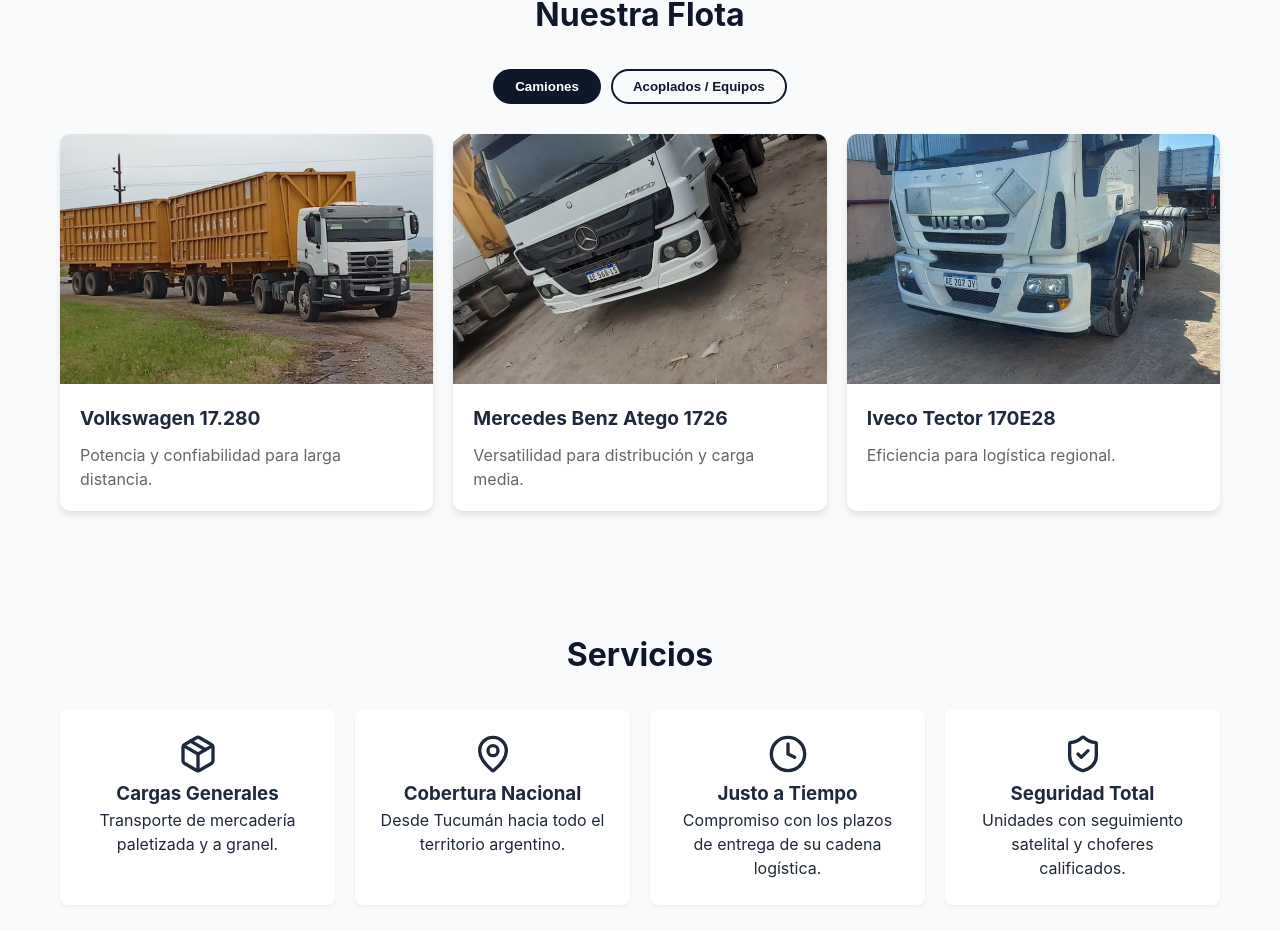
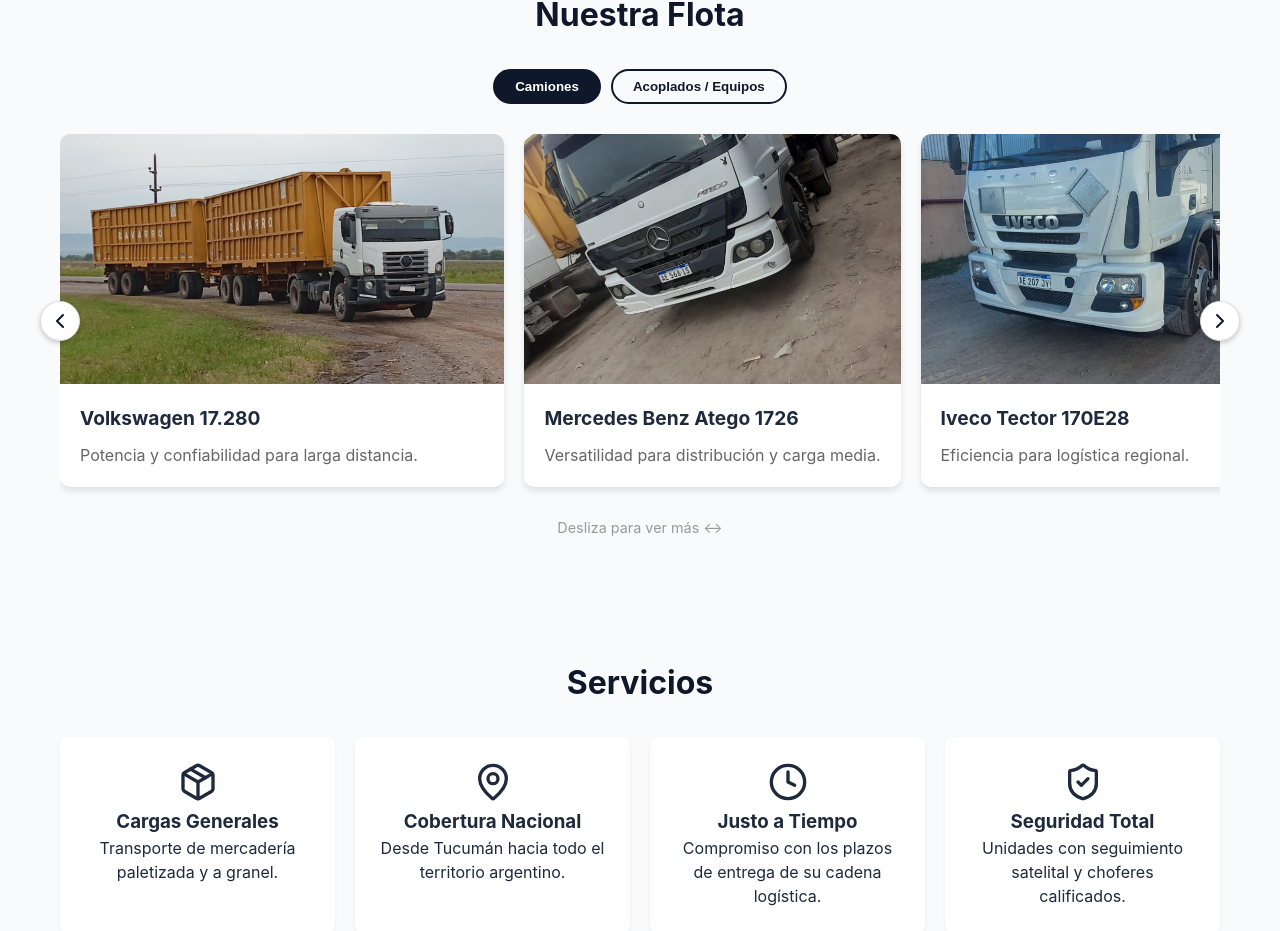
Before and after one commit to azafe/WebTransporteZafe, a React (Vite) app: page / in a window 1280 px wide. Shown: the part 1155-2086 px from the top of the page. Built offline with nearby package versions, Linux system fonts and the light colour scheme.

Commit message:
✅ Carrusel implementado. Ahora puedes deslizar las tarjetas en el celular.

```diff
--- a/src/components/Fleet.jsx
+++ b/src/components/Fleet.jsx
@@ -1,49 +1,34 @@
-import React, { useState } from 'react';
+import React, { useState, useRef } from 'react';
+import { ChevronLeft, ChevronRight } from 'lucide-react';
 
 export default function Fleet() {
   const [activeTab, setActiveTab] = useState('camiones');
+  const scrollRef = useRef(null);
 
   const fleetData = {
     camiones: [
-      {
-        id: 1,
-        title: 'Volkswagen 17.280',
-        desc: 'Potencia y confiabilidad para larga distancia.',
-        image: '/img/VW17280.jpg'
-      },
-      {
-        id: 2,
-        title: 'Mercedes Benz Atego 1726',
-        desc: 'Versatilidad para distribución y carga media.',
-        image: '/img/Atego1726.jpg'
-      },
-      {
-        id: 3,
-        title: 'Iveco Tector 170E28',
-        desc: 'Eficiencia para logística regional.',
-        image: '/img/iveco17280.JPG'
-      },
+      { id: 1, title: 'Volkswagen 17.280', desc: 'Potencia y confiabilidad para larga distancia.', image: '/img/VW17280.jpg' },
+      { id: 2, title: 'Mercedes Benz Atego 1726', desc: 'Versatilidad para distribución y carga media.', image: '/img/Atego1726.jpg' },
+      { id: 3, title: 'Iveco Tector 170E28', desc: 'Eficiencia para logística regional.', image: '/img/iveco17280.JPG' },
     ],
     equipos: [
-      {
-        id: 4,
-        title: 'Acoplado Cañero / Zafra',
-        desc: 'Especialistas en transporte de caña de azúcar y granos.',
-        image: '/img/Acoplado Cañero.jpg'
-      },
-      {
-        id: 5,
-        title: 'Batea de Vuelco Trasero',
-        desc: 'Transporte de áridos, piedra y materiales a granel.',
-        image: '/img/batea.jpg'
-      },
-      {
-        id: 6,
-        title: 'Mercedes Benz 1620',
-        desc: 'Chasis rígido para cargas generales y reparto.',
-        image: '/img/mb1620.jpg'
-      },
+      { id: 4, title: 'Acoplado Cañero / Zafra', desc: 'Especialistas en transporte de caña de azúcar y granos.', image: '/img/Acoplado Cañero.jpg' },
+      { id: 5, title: 'Batea de Vuelco Trasero', desc: 'Transporte de áridos, piedra y materiales a granel.', image: '/img/batea.jpg' },
+      { id: 6, title: 'Mercedes Benz 1620', desc: 'Chasis rígido para cargas generales y reparto.', image: '/img/mb1620.jpg' },
     ]
+  };
+
+  // Función para mover el carrusel con las flechas
+  const scroll = (direction) => {
+    if (scrollRef.current) {
+      const { current } = scrollRef;
+      const scrollAmount = 300; // Cuántos pixeles mueve cada click
+      if (direction === 'left') {
+        current.scrollBy({ left: -scrollAmount, behavior: 'smooth' });
+      } else {
+        current.scrollBy({ left: scrollAmount, behavior: 'smooth' });
+      }
+    }
   };
 
   return (
@@ -51,6 +36,7 @@ export default function Fleet() {
       <div className="container">
         <h2 className="section-title">Nuestra Flota</h2>
 
+        {/* Pestañas */}
         <div className="tabs">
           <button
             className={`btn tab-btn ${activeTab === 'camiones' ? 'active' : ''}`}
@@ -66,10 +52,18 @@ export default function Fleet() {
           </button>
         </div>
 
-        <div className="fleet-grid">
+        {/* Contenedor del Carrusel */}
+        <div className="carousel-wrapper">
+          {/* Botón Izquierda (Solo visible en Desktop) */}
+          <button className="carousel-btn prev" onClick={() => scroll('left')}>
+            <ChevronLeft size={24} />
+          </button>
+
+          {/* Lista de Tarjetas (Scrollable) */}
+          <div className="carousel-container" ref={scrollRef}>
             {fleetData[activeTab].map(item => (
-            <div key={item.id} className="fleet-card">
-              {/* Usamos clases CSS en lugar de estilos fijos */}
+              <div key={item.id} className="carousel-item">
+                <div className="fleet-card">
                   <div className="fleet-img-container">
                     <img
                       src={item.image}
@@ -83,8 +77,21 @@ export default function Fleet() {
                     <p style={{color: '#666'}}>{item.desc}</p>
                   </div>
                 </div>
+              </div>
             ))}
           </div>
+
+          {/* Botón Derecha (Solo visible en Desktop) */}
+          <button className="carousel-btn next" onClick={() => scroll('right')}>
+            <ChevronRight size={24} />
+          </button>
+        </div>
+
+        {/* Indicador visual para móvil */}
+        <p style={{textAlign: 'center', marginTop: '10px', fontSize: '0.9rem', color: '#999', display: 'block', md: 'none'}}>
+          Desliza para ver más ↔
+        </p>
+
       </div>
     </section>
   );
--- a/src/index.css
+++ b/src/index.css
@@ -15,26 +15,17 @@ body { overflow-x: hidden; width: 100%; }
 
 .container { max-width: 1200px; margin: 0 auto; padding: 0 20px; }
 
-/* Botones */
+/* Botones y General */
 .btn {
-  display: inline-block;
-  padding: 12px 24px;
-  font-weight: bold;
-  border-radius: 6px;
-  text-decoration: none;
-  transition: 0.3s;
-  cursor: pointer;
-  border: none;
-  text-align: center;
+  display: inline-block; padding: 12px 24px; font-weight: bold; border-radius: 6px;
+  text-decoration: none; transition: 0.3s; cursor: pointer; border: none; text-align: center;
 }
 .btn-primary { background: var(--accent); color: var(--primary); }
 .btn-primary:hover { background: #d97706; }
-
-/* Secciones */
 .section { padding: 60px 0; }
 .section-title { font-size: 2rem; margin-bottom: 30px; text-align: center; color: var(--primary); }
 
-/* NAVBAR */
+/* NAVBAR & MENU (Mantenemos lo que ya arreglamos) */
 .navbar {
   display: flex; justify-content: space-between; align-items: center;
   padding: 15px 20px; background: white; box-shadow: 0 2px 10px rgba(0,0,0,0.1);
@@ -43,8 +34,6 @@ body { overflow-x: hidden; width: 100%; }
 .logo { font-size: 1.2rem; font-weight: 900; color: var(--primary); display: flex; align-items: center; gap: 10px; }
 .nav-links { display: flex; gap: 20px; align-items: center; }
 .nav-links a { text-decoration: none; color: var(--dark); font-weight: 500; transition: 0.2s; }
-
-/* Menú Móvil */
 .menu-btn { display: none; background: none; border: none; cursor: pointer; color: var(--primary); }
 .mobile-menu {
   position: fixed; top: 70px; left: 0; width: 100%; background: white;
@@ -63,70 +52,77 @@ body { overflow-x: hidden; width: 100%; }
 }
 .hero h1 { font-size: 2.5rem; margin-bottom: 15px; }
 
-/* FLOTA - Estilos mejorados para tarjetas */
+/* --- ESTILOS DEL CARRUSEL (NUEVO) --- */
+.carousel-wrapper {
+  position: relative;
+  width: 100%;
+  display: flex;
+  align-items: center;
+}
+
+.carousel-container {
+  display: flex;
+  gap: 20px;
+  overflow-x: auto; /* Permite scroll horizontal */
+  scroll-snap-type: x mandatory; /* Hace que se "pegue" al centro */
+  padding-bottom: 20px;
+  scrollbar-width: none; /* Oculta barra scroll Firefox */
+  -webkit-overflow-scrolling: touch; /* Scroll suave en iPhone */
+  width: 100%;
+}
+.carousel-container::-webkit-scrollbar { display: none; } /* Oculta barra scroll Chrome/Safari */
+
+.carousel-item {
+  min-width: 100%; /* En móvil, cada tarjeta ocupa todo el ancho */
+  scroll-snap-align: center; /* Se centra al soltar */
+  flex-shrink: 0;
+}
+
+.fleet-card {
+  background: white; border-radius: 10px; overflow: hidden;
+  box-shadow: 0 4px 6px rgba(0,0,0,0.1); height: 100%;
+}
+.fleet-img-container { width: 100%; height: 250px; overflow: hidden; }
+.fleet-img { width: 100%; height: 100%; object-fit: cover; }
+
+/* Botones de navegación del carrusel (Flechas) */
+.carousel-btn {
+  background: white; border: 1px solid #ddd; color: var(--primary);
+  width: 40px; height: 40px; border-radius: 50%;
+  display: flex; align-items: center; justify-content: center;
+  cursor: pointer; position: absolute; z-index: 10;
+  box-shadow: 0 2px 5px rgba(0,0,0,0.2);
+  transition: 0.3s;
+}
+.carousel-btn:hover { background: var(--accent); border-color: var(--accent); }
+.carousel-btn.prev { left: -20px; }
+.carousel-btn.next { right: -20px; }
+
+/* TABS */
 .tabs { display: flex; justify-content: center; gap: 10px; margin-bottom: 30px; flex-wrap: wrap; }
 .tab-btn { padding: 8px 20px; border: 2px solid var(--primary); border-radius: 20px; background: transparent; color: var(--primary); cursor: pointer; }
 .tab-btn.active { background: var(--primary); color: white; }
 
-.fleet-grid {
-  display: grid;
-  /* En PC: columnas automáticas. En Móvil: se ajustará con media query */
-  grid-template-columns: repeat(auto-fit, minmax(300px, 1fr));
-  gap: 20px;
-}
-.fleet-card {
-  background: white; border-radius: 10px; overflow: hidden; box-shadow: 0 4px 6px rgba(0,0,0,0.1);
-  display: flex; flex-direction: column;
-}
-/* Control de la imagen de la flota */
-.fleet-img-container {
-  width: 100%;
-  height: 250px; /* Altura fija para PC */
-  overflow: hidden;
-}
-.fleet-img {
-  width: 100%;
-  height: 100%;
-  object-fit: cover; /* Recorta la imagen para llenar el espacio sin deformar */
-}
-
-/* SERVICIOS Y FOOTER */
+/* FOOTER & SERVICES */
 .services-grid { display: grid; grid-template-columns: repeat(auto-fit, minmax(250px, 1fr)); gap: 20px; }
 .service-card { padding: 25px; background: white; border-radius: 8px; text-align: center; box-shadow: 0 2px 4px rgba(0,0,0,0.05); }
 .footer { background: var(--primary); color: white; padding: 40px 20px; text-align: center; }
 .footer-content { display: flex; flex-direction: column; gap: 30px; }
 
-/* --- REGLAS SOLO PARA MÓVIL --- */
-@media (max-width: 768px) {
-  .section-title { font-size: 1.8rem; }
-
-  /* Navbar Móvil */
-  .nav-links.desktop { display: none; }
-  .menu-btn { display: block; }
-
-  /* Ajuste Tarjetas Flota en Móvil */
-  .fleet-grid {
-    grid-template-columns: 1fr; /* Una sola columna para que se vea grande */
-    gap: 25px;
-  }
-  .fleet-card {
-    margin: 0 auto;
-    width: 100%;
-    max-width: 400px; /* Que no se estiren infinitamente */
-  }
-  .fleet-img-container {
-    height: 220px; /* Un poco más bajo en móvil para que entre todo en pantalla */
-  }
-
-  /* Ajustes Hero */
-  .hero { min-height: 70vh; }
-  .hero h1 { font-size: 1.8rem; }
-
-  /* Footer */
-  .footer-content { text-align: center; }
-}
-
-@media (min-width: 769px) {
+/* MEDIA QUERIES */
+@media (min-width: 768px) {
+  /* En PC, mostramos 3 tarjetas a la vez */
+  .carousel-item { min-width: calc(33.333% - 14px); }
+  .nav-links.desktop { display: flex; }
+  .menu-btn { display: none; }
   .footer-content { flex-direction: row; justify-content: space-around; text-align: left; }
   .mobile-menu { display: none; }
 }
+
+@media (max-width: 767px) {
+  .nav-links.desktop { display: none; }
+  .menu-btn { display: block; }
+  /* En móvil ocultamos las flechas y dejamos que el usuario deslice con el dedo */
+  .carousel-btn { display: none; }
+  .carousel-item { min-width: 85%; } /* Dejamos ver un poquito del siguiente para invitar a deslizar */
+}
```
Lines whose indentation alone changed are shown as unchanged.
